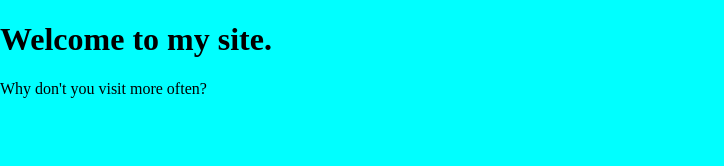
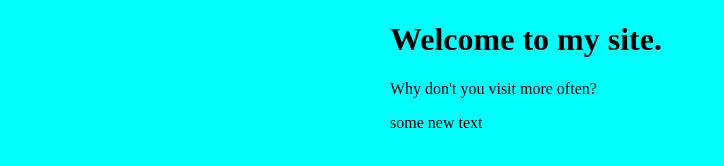
Before and after one commit to Chrismw7579/Chrismw7579.github.io, a plain HTML site: page index.html in a window 1280 px wide. Shown: the whole page, without its empty margins (0-724 px from the left). Drawn offline with Linux system fonts and the light colour scheme.

Commit message:
added new text and changed css

```diff
--- a/index.html
+++ b/index.html
@@ -8,7 +8,12 @@
     <link rel="stylesheet" href="./style.css">
 </head>
 <body>
-    <h1>Welcome to my site.</h1>
-    <p>Why don't you visit more often?</p>
+    <div class="main">
+        <h1>Welcome to my site.</h1>
+        <p>Why don't you visit more often?</p>
+
+        <p>some new text</p>
+    </div>
+
 </body>
 </html>
--- a/style.css
+++ b/style.css
@@ -1,5 +1,13 @@
 body {
     background-color: aqua;
-    margin: 0 auto;
-    width: 500;
+
 }
+
+.main {
+    margin: auto;
+    width: 500px;
+}
+
+p {
+    color: black;
+}
```
